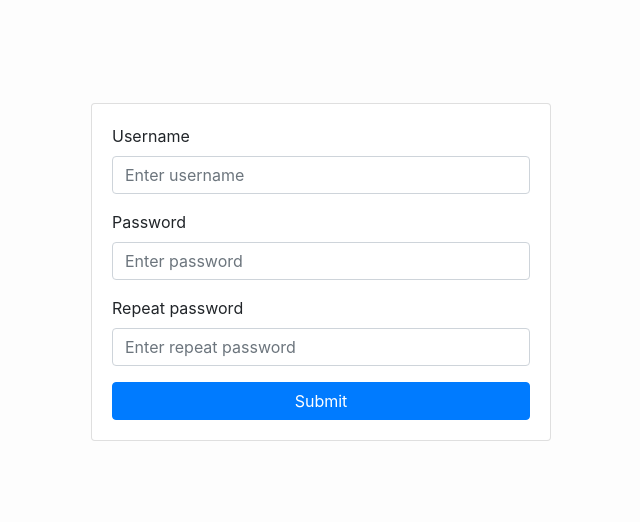
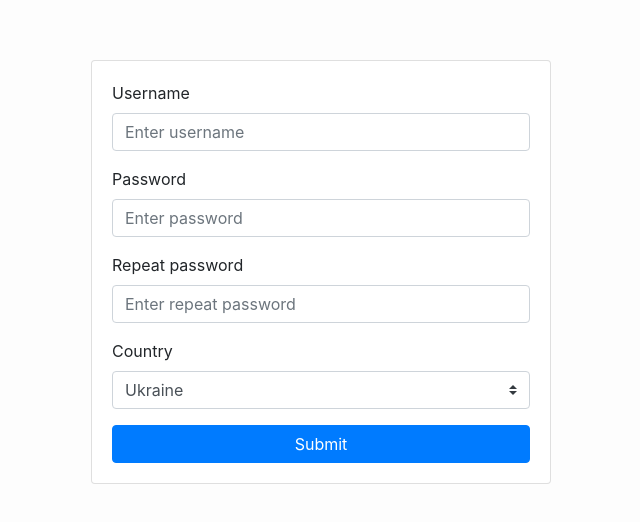
Before and after one commit to sl-2010/app-rw-forms, a React (Create React App) app: page / in a window 1280 px wide. Shown: the part 128-650 px from the top of the page, without its empty margins (319-959 px from the left). Built offline with nearby package versions, Linux system fonts and the light colour scheme.

Commit message:
add country

```diff
--- a/src/components/App.js
+++ b/src/components/App.js
@@ -1,4 +1,5 @@
 import React from "react";
+import countries from "../data/countries"
 
 export default class App extends React.Component {
 
@@ -8,7 +9,8 @@ export default class App extends React.Component {
     this.state = {
       username: '',
       password: '',
-      repeatPassword: ''
+      repeatPassword: '',
+      country: "1"
     }
   }
 
@@ -17,29 +19,28 @@ export default class App extends React.Component {
     console.log(this.state)
   }
 
-  onChangeUsername = event => {
-    // console.log(event.target.value)
+  onChange = event => {
+    console.log("event target name", event.target.value)
     this.setState({
-      username: event.target.value
+      [event.target.name]: event.target.value
     });
   };
 
-  onChangePassword = event => {
-    // console.log(event.target.value)
-    this.setState({
-      password: event.target.value
-    });
-  };
-
-  onChangeRepeatPassword = event => {
-    // console.log(event.target.value)
-    this.setState({
-      repeatPassword: event.target.value
-    });
-  };
+  getOptionItems = (Items) => Items.map(item =>
+    <option key={item.id} value={item.id}>
+      {item.name}
+    </option>
+  )
 
   render() {
     console.log(this)
+
+    // const getOptionCountries = countries.map(country => {
+    //   return (<option key={country.id} value={country.id}>
+    //     {country.name}
+    //   </option>)
+    // })
+    // console.log(getOptionCountries)
     return (
       <div className="form-container card">
         <form className="form card-body">
@@ -51,7 +52,8 @@ export default class App extends React.Component {
               placeholder="Enter username"
               ref={node => this.username = node}
               value={this.state.username}
-              onChange={this.onChangeUsername}
+              name="username"
+              onChange={this.onChange}
             />
           </div>
           <div className="form-group">
@@ -62,7 +64,8 @@ export default class App extends React.Component {
               placeholder="Enter password"
               ref={node => this.password = node}
               value={this.state.password}
-              onChange={this.onChangePassword}
+              name="password"
+              onChange={this.onChange}
             />
           </div>
           <div className="form-group">
@@ -73,9 +76,24 @@ export default class App extends React.Component {
               placeholder="Enter repeat password"
               ref={node => this.repeatPassword = node}
               value={this.state.repeatPassword}
-              onChange={this.onChangeRepeatPassword}
+              name="repeatPassword"
+              onChange={this.onChange}
             />
           </div>
+          <div className="form-group">
+            <label htmlFor="country">Country</label>
+            <select
+              className="custom-select"
+              id="country"
+              value={this.state.country}
+              name="country"
+              onChange={this.onChange}
+            >
+              {/* <option defaultValue="Country">Country</option> */}
+              {this.getOptionItems(countries)}
+            </select>
+          </div>
+
           <button type="submit" className="btn btn-primary w-100" onClick={this.onSubmit}>
             Submit
           </button>
```
